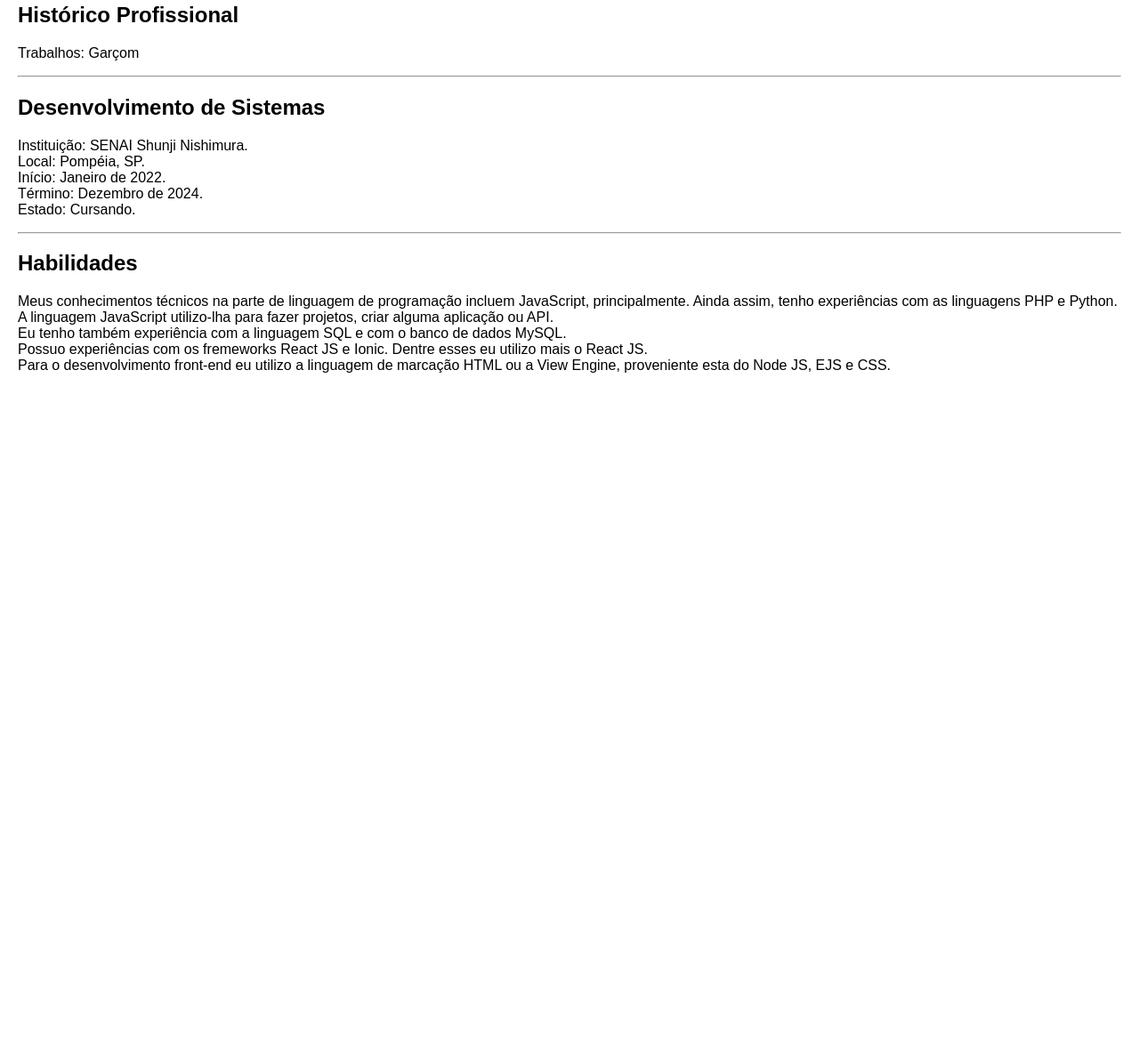
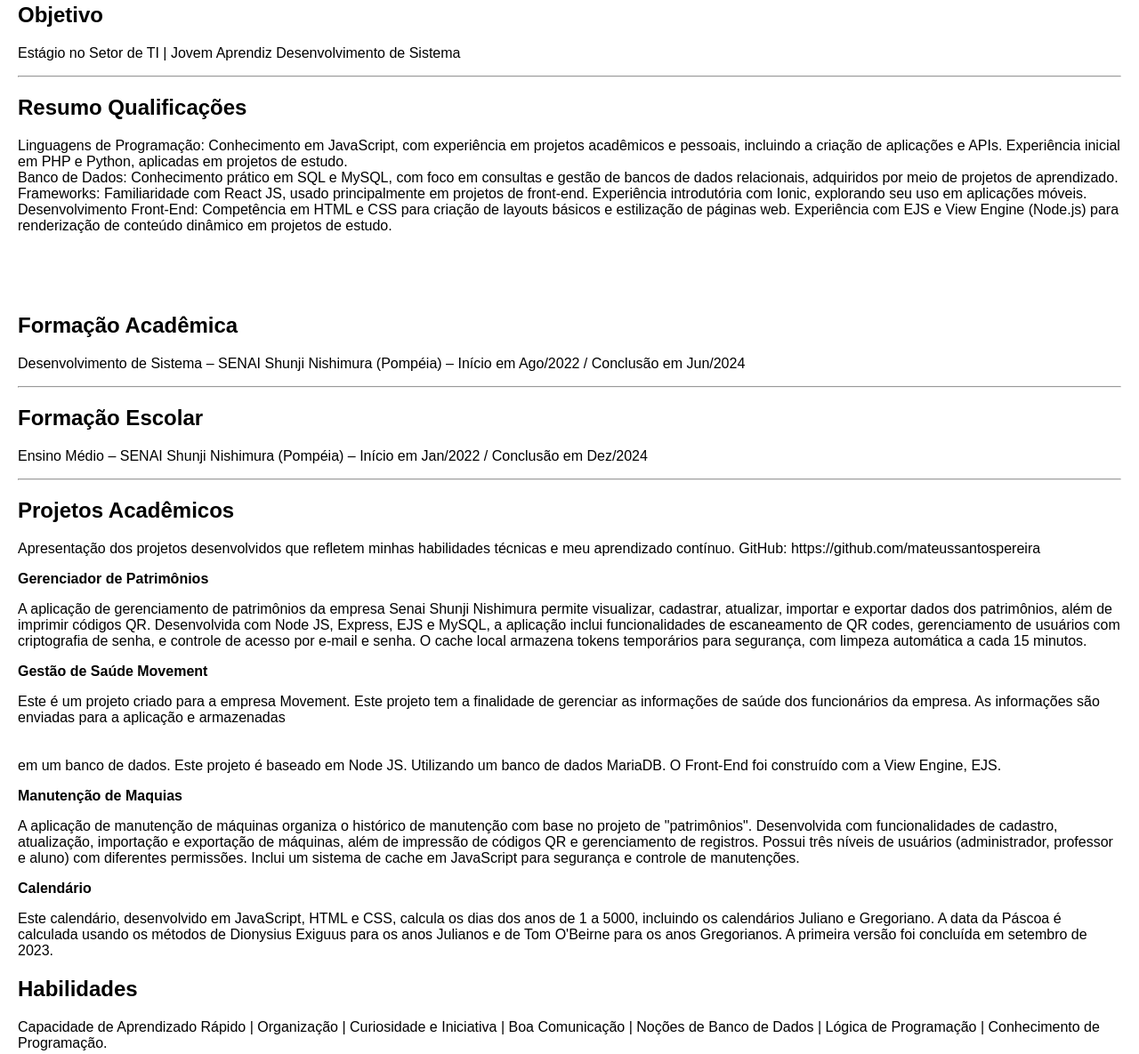
Before and after one commit to mateussantospereira/gerador-de-curriculo, a website: page src/views/pdf.html in a window 1280 px wide. Shown: the part 232-1417 px from the top of the page at 89% size. Before the commit the page ends 800 px from the top, so only its background shows below. Drawn offline with Linux system fonts and the light colour scheme.

Commit message:
Atualização

```diff
--- a/index.js
+++ b/index.js
@@ -1,6 +1,6 @@
 const express = require("express");
 const app = express();
-const port = 3002;
+const port = 3000;
 const path = require("path");
 const routes = require("./src/router/routes");
 
--- a/src/views/pdf.html
+++ b/src/views/pdf.html
@@ -4,7 +4,7 @@
 <head>
     <meta charset="UTF-8">
     <meta name="viewport" content="width=device-width, initial-scale=1.0">
-    <link rel="stylesheet" href="http://localhost:3002/public/css/style.css">
+    <link rel="stylesheet" href="http://localhost:3000/public/css/style.css">
     <title>Gerador de arquivos PDF</title>
 </head>
 
@@ -23,36 +23,94 @@
 
         <hr>
 
-        <h2>Histórico Profissional</h2>
+        <h2>Objetivo</h2>
         <p>
-            Trabalhos: Garçom
+            Estágio no Setor de TI | Jovem Aprendiz Desenvolvimento de Sistema
         </p>
 
         <hr>
 
-        <h2>Desenvolvimento de Sistemas</h2>
+        <h2>Resumo Qualificações</h2>
 
         <p>
-            Instituição: SENAI Shunji Nishimura. <br>
-            Local: Pompéia, SP. <br>
-            Início: Janeiro de 2022. <br>
-            Término: Dezembro de 2024. <br>
-            Estado: Cursando.
+            Linguagens de Programação: Conhecimento em JavaScript, com experiência em projetos acadêmicos e pessoais,
+            incluindo a criação de aplicações e APIs. Experiência inicial em PHP e Python, aplicadas em projetos de
+            estudo. <br>
+            Banco de Dados: Conhecimento prático em SQL e MySQL, com foco em consultas e gestão de bancos de dados
+            relacionais, adquiridos por meio de projetos de aprendizado. <br>
+            Frameworks: Familiaridade com React JS, usado principalmente em projetos de front-end. Experiência
+            introdutória com Ionic, explorando seu uso em aplicações móveis. <br>
+            Desenvolvimento Front-End: Competência em HTML e CSS para criação de layouts básicos e estilização de
+            páginas web. Experiência com EJS e View Engine (Node.js) para renderização de conteúdo dinâmico em projetos
+            de estudo.
+        </p>
+
+
+        <br><br><br>
+
+        <h2>Formação Acadêmica</h2>
+
+        <p>
+            Desenvolvimento de Sistema – SENAI Shunji Nishimura (Pompéia) – Início em Ago/2022 / Conclusão em Jun/2024
         </p>
 
         <hr>
 
+        <h2>Formação Escolar</h2>
+
+        <p>
+            Ensino Médio – SENAI Shunji Nishimura (Pompéia) – Início em Jan/2022 / Conclusão em Dez/2024
+        </p>
+
+        <hr>
+
+        <h2>Projetos Acadêmicos</h2>
+        <p>
+            Apresentação dos projetos desenvolvidos que refletem minhas habilidades técnicas e meu aprendizado contínuo.
+            GitHub: https://github.com/mateussantospereira
+        </p>
+
+        <p><b>Gerenciador de Patrimônios</b></p>
+
+        <p>
+            A aplicação de gerenciamento de patrimônios da empresa Senai Shunji Nishimura permite visualizar, cadastrar,
+            atualizar, importar e exportar dados dos patrimônios, além de imprimir códigos QR. Desenvolvida com Node JS,
+            Express, EJS e MySQL, a aplicação inclui funcionalidades de escaneamento de QR codes, gerenciamento de
+            usuários com criptografia de senha, e controle de acesso por e-mail e senha. O cache local armazena tokens
+            temporários para segurança, com limpeza automática a cada 15 minutos.
+        </p>
+
+        <p><b>Gestão de Saúde Movement</b></p>
+
+        <p>Este é um projeto criado para a empresa Movement. Este projeto tem a finalidade de gerenciar as informações
+            de saúde dos funcionários da empresa. As informações são enviadas para a aplicação e armazenadas <br><br><br> em um banco
+            de dados. Este projeto é baseado em Node JS. Utilizando um banco de dados MariaDB. O Front-End foi
+            construído com a View Engine, EJS.</p>
+
+
+        <p><b>Manutenção de Maquias</b></p>
+
+        <p>
+            A aplicação de manutenção de máquinas organiza o histórico de manutenção com base no projeto de
+            "patrimônios". Desenvolvida com funcionalidades de cadastro, atualização, importação e exportação de
+            máquinas, além de impressão de códigos QR e gerenciamento de registros. Possui três níveis de usuários
+            (administrador, professor e aluno) com diferentes permissões. Inclui um sistema de cache em JavaScript para
+            segurança e controle de manutenções.
+        </p>
+
+        <p><b>Calendário</b></p>
+
+        <p>
+            Este calendário, desenvolvido em JavaScript, HTML e CSS, calcula os dias dos anos de 1 a 5000, incluindo os
+            calendários Juliano e Gregoriano. A data da Páscoa é calculada usando os métodos de Dionysius Exiguus para
+            os anos Julianos e de Tom O'Beirne para os anos Gregorianos. A primeira versão foi concluída em setembro de
+            2023.
+        </p>
+
         <h2>Habilidades</h2>
 
-        <p>
-            Meus conhecimentos técnicos na parte de linguagem de programação incluem JavaScript, principalmente. Ainda
-            assim, tenho experiências com as linguagens PHP e Python. A linguagem JavaScript utilizo-lha para fazer
-            projetos, criar alguma aplicação ou API. <br>
-            Eu tenho também experiência com a linguagem SQL e com o banco de dados MySQL. <br>
-            Possuo experiências com os fremeworks React JS e Ionic. Dentre esses eu utilizo mais o React JS. <br>
-            Para o desenvolvimento front-end eu utilizo a linguagem de marcação HTML ou a View Engine, proveniente esta
-            do Node JS, EJS e CSS.
-        </p>
+        <p>Capacidade de Aprendizado Rápido | Organização | Curiosidade e Iniciativa | Boa Comunicação | Noções
+            de Banco de Dados | Lógica de Programação | Conhecimento de Programação.</p>
 
     </header>
 </body>
```
Also changed, not shown: src/controllers/pdfController.js (+9 -2 lines), 1 other file.
